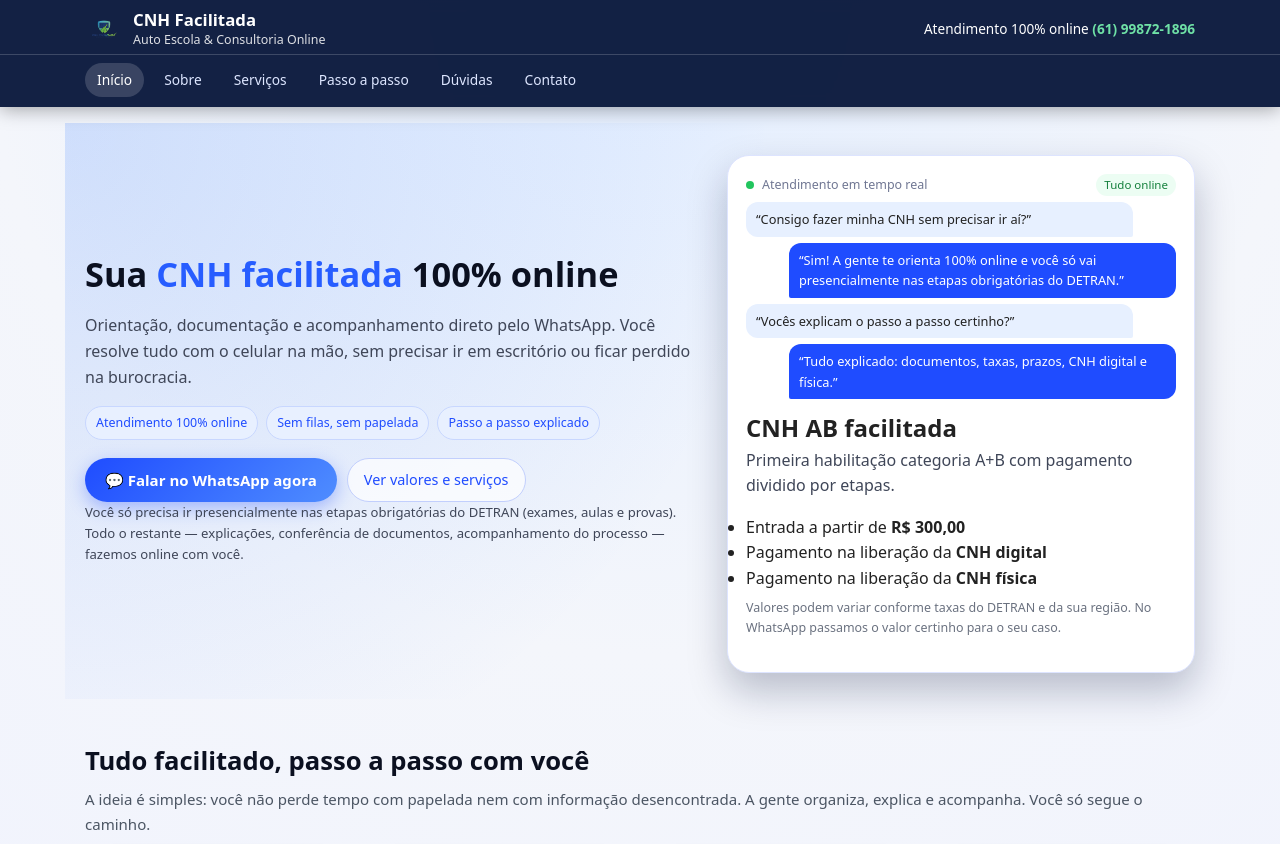
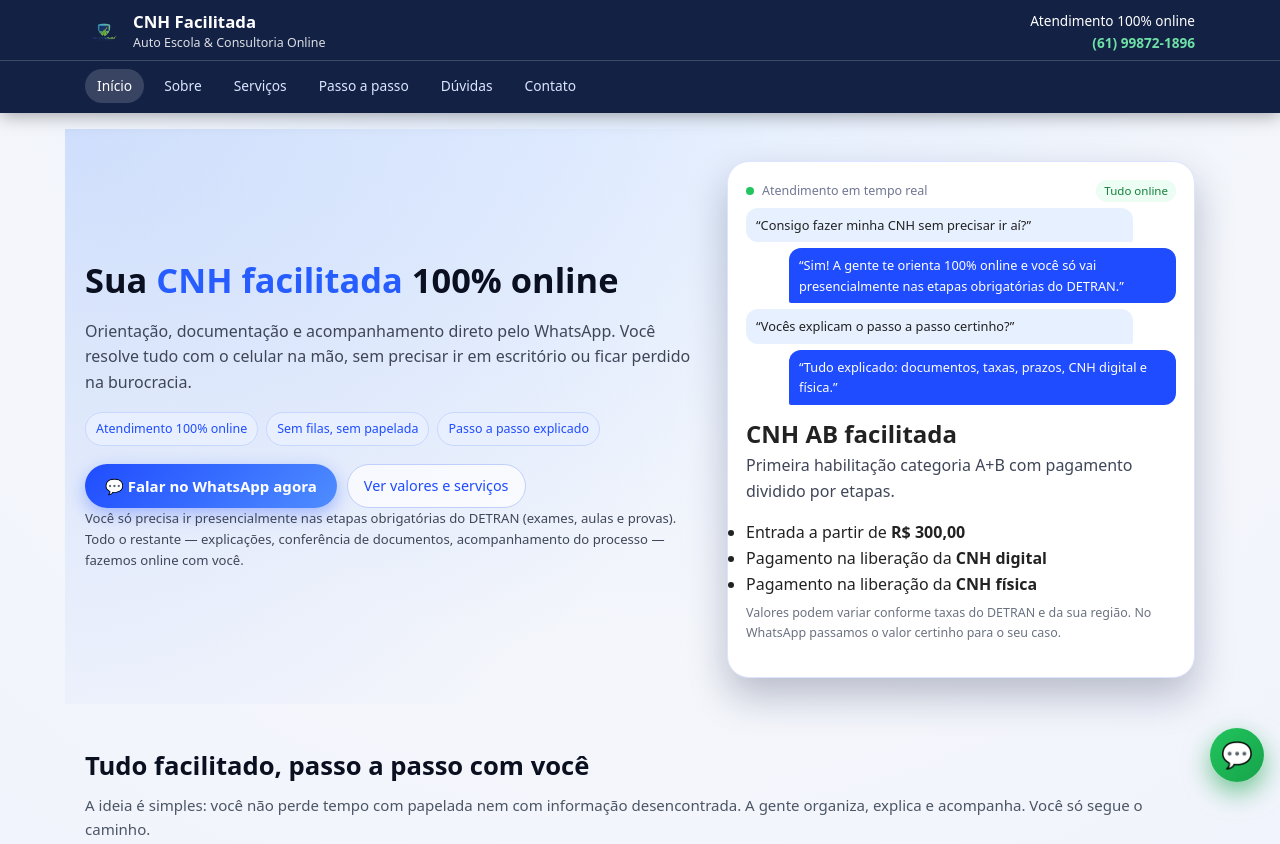
Before and after one commit to maiconbr15/cnhfacilitada, a plain HTML site: page index.html in a window 1280 px wide. Shown: the top 844 px of the page. Drawn offline with Linux system fonts and the light colour scheme.

Commit message:
Update index.html

```diff
--- a/index.html
+++ b/index.html
@@ -6,6 +6,7 @@
   <meta name="viewport" content="width=device-width, initial-scale=1.0">
   <meta name="description" content="CNH facilitada 100% online: orientação, documentação e acompanhamento pelo WhatsApp. Sem precisar ir no escritório, só nas etapas obrigatórias do DETRAN.">
   <link rel="stylesheet" href="style.css">
+  <link rel="icon" href="img/favicon.png" type="image/png">
 </head>
 <body>
 
@@ -19,8 +20,8 @@
       </div>
     </div>
     <div class="top-contact">
-      <span>Atendimento 100% online</span>
-      <span><a href="https://wa.me/5561998721896" target="_blank">(61) 99872-1896</a></span>
+      <span>Atendimento 100% online</span><br>
+      <a href="https://wa.me/5561998721896" target="_blank">(61) 99872-1896</a>
     </div>
   </div>
   <nav>
@@ -184,8 +185,14 @@
   </section>
 </main>
 
+<!-- Botão flutuante WhatsApp -->
+<a href="https://wa.me/5561998721896?text=Ol%C3%A1%2C%20vim%20pelo%20site%20e%20quero%20informa%C3%A7%C3%B5es%20sobre%20a%20CNH%20Facilitada%20Online."
+   class="whats-float" target="_blank" aria-label="Falar no WhatsApp">
+  💬
+</a>
+
 <footer>
-  © <span id="ano"></span> CNH Facilitada - Auto Escola &amp; Consultoria Online. Todos os direitos reservados.
+  © <span id="ano"></span> CNH Facilitada - Auto Escola &amp; Consultoria Online.
 </footer>
 
 <script>
```
